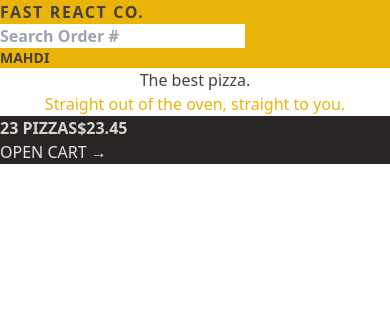
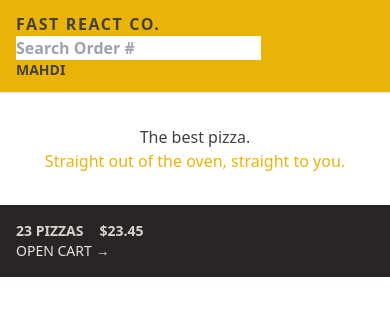
Before and after one commit to itsmahdi62/Meshkin.co, a React (Create React App) app in the folder front-end/: page / in a window 390 px wide. Shown: the top 316 px of the page. Built offline with nearby package versions, Linux system fonts and the light colour scheme.

Commit message:
Add some tailwind classes including responsive ones

```diff
--- a/front-end/src/features/cart/CartOverview.jsx
+++ b/front-end/src/features/cart/CartOverview.jsx
@@ -2,8 +2,8 @@ import { Link } from "react-router-dom";
 
 function CartOverview() {
   return (
-    <div className="bg-stone-800 text-stone-200 uppercase">
-      <p className="text-stone-300 font-semibold">
+    <div className="bg-stone-800 text-sm text-stone-200 uppercase px-4 py-4 sm:px-6">
+      <p className="text-stone-300 font-semibold space-x-4 sm:space-x-6 md:text-base">
         <span>23 pizzas</span>
         <span>$23.45</span>
       </p>
--- a/front-end/src/features/user/CreateUser.jsx
+++ b/front-end/src/features/user/CreateUser.jsx
@@ -1,7 +1,7 @@
-import { useState } from 'react';
+import { useState } from "react";
 
 function CreateUser() {
-  const [username, setUsername] = useState('');
+  const [username, setUsername] = useState("");
 
   function handleSubmit(e) {
     e.preventDefault();
@@ -9,16 +9,19 @@ function CreateUser() {
 
   return (
     <form onSubmit={handleSubmit}>
-      <p>👋 Welcome! Please start by telling us your name:</p>
+      <p className="mb-4 text-sm text-stone-600 md:text-base">
+        👋 Welcome! Please start by telling us your name:
+      </p>
 
       <input
         type="text"
         placeholder="Your full name"
         value={username}
         onChange={(e) => setUsername(e.target.value)}
+        className="w-72"
       />
 
-      {username !== '' && (
+      {username !== "" && (
         <div>
           <button>Start ordering</button>
         </div>
--- a/front-end/src/ui/Header.jsx
+++ b/front-end/src/ui/Header.jsx
@@ -4,7 +4,7 @@ import Username from "../features/user/Username";
 
 const Header = () => {
   return (
-    <header className="bg-yellow-500 uppercase font-semibold">
+    <header className="bg-yellow-500 uppercase font-semibold px-4 py-3 border-b border-stone-200 sm:px-6">
       <Link className="tracking-widest" to="/">
         Fast react Co.
       </Link>
--- a/front-end/src/ui/Home.jsx
+++ b/front-end/src/ui/Home.jsx
@@ -1,7 +1,7 @@
 function Home() {
   return (
-    <div>
-      <h1 className="text-xlfont-semibold text-center text-stone-700">
+    <div className="my-8 text-center sm:my-16">
+      <h1 className="mb-8 text-xlfont-semibold text-center text-stone-700">
         The best pizza.
         <br />
         <span className="text-yellow-500">
```
